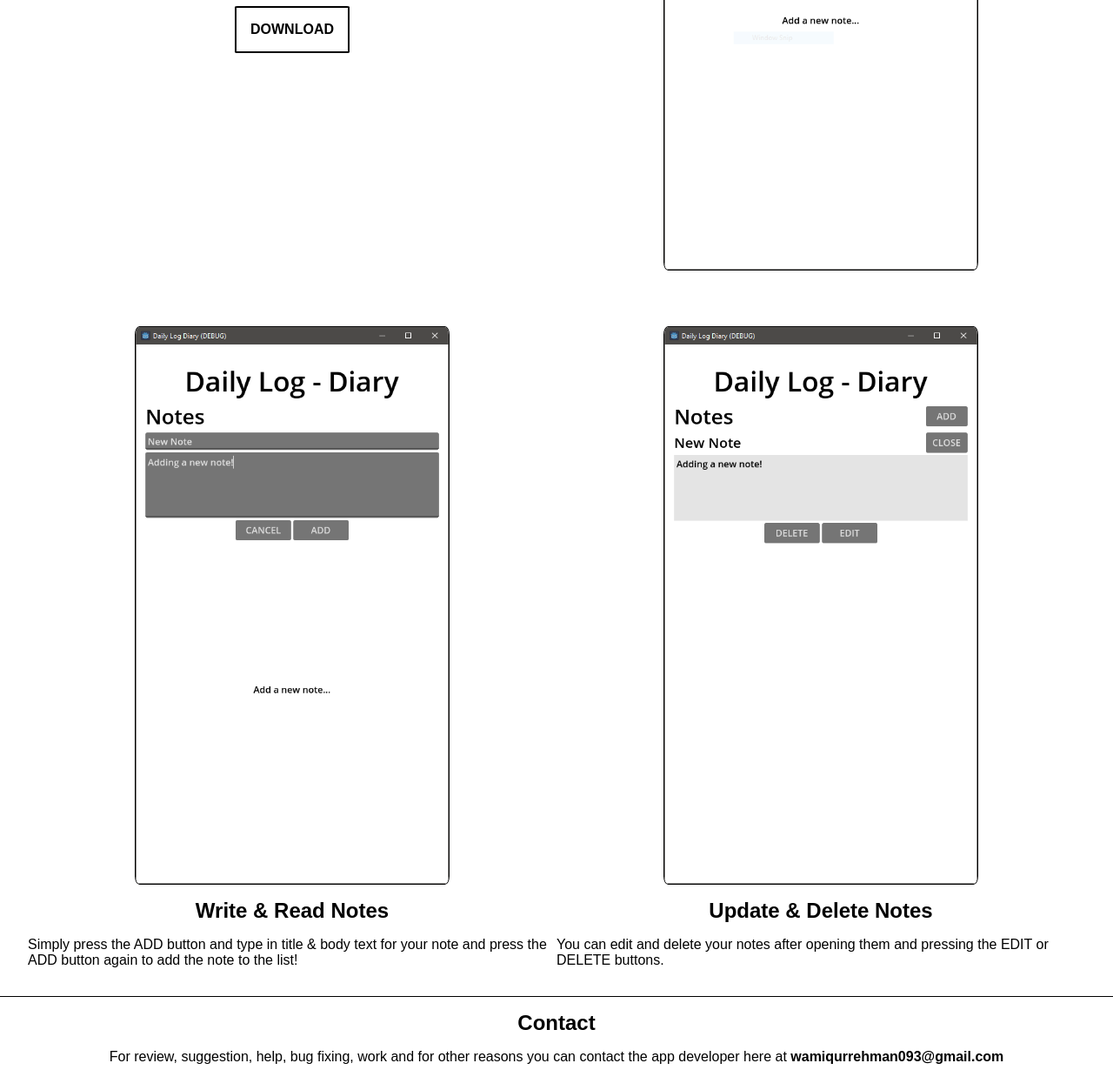
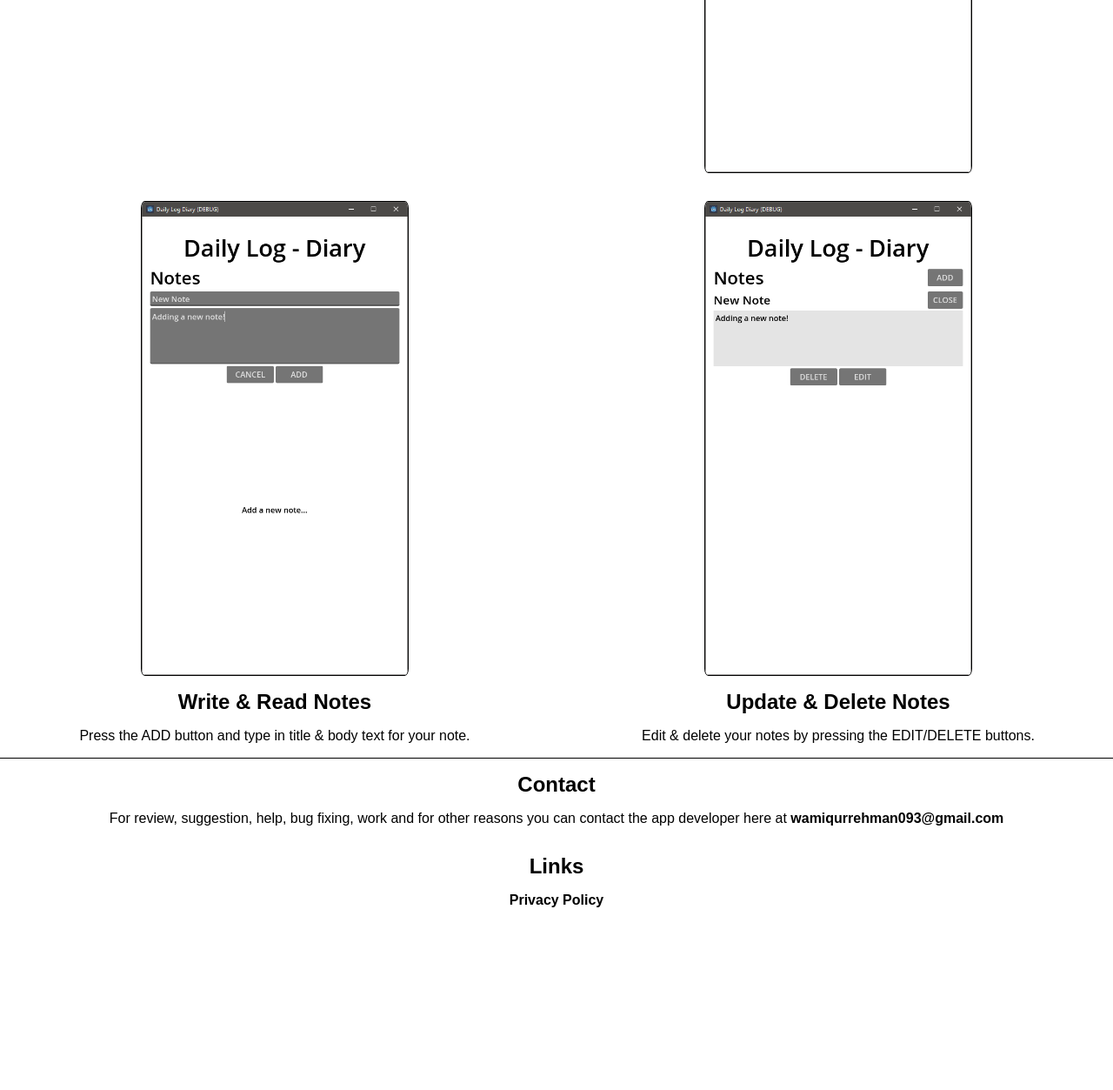
Before and after one commit to wamiqurrehman093/daily_log_diary, a plain HTML site: page index.html in a window 1280 px wide. Shown: the part 363-1616 px from the top of the page at 87% size. After the commit the page ends 1423 px from the top, so only its background shows below. Drawn offline with Linux system fonts and the light colour scheme.

Commit message:
responsivenes

```diff
--- a/index.html
+++ b/index.html
@@ -7,7 +7,8 @@
         <meta name="author" content="Wamiq Ur Rehman">
         <meta name="viewport" content="width=device-width, initial-scale=1.0">
         <title>Daily Log Diary</title>
-        <link rel="stylesheet" href="style.css">
+        <link rel="stylesheet" media="screen" href="style.css">
+        <link rel="stylesheet" media="screen and (max-width: 700px)" href="style_mobile.css">
     </head>
     <body>
         <header>
@@ -19,30 +20,29 @@
                 <a href="https://play.google.com/store/apps/details?id=com.wamiq.daily_log_diary" target="_blank">DOWNLOAD</a>
             </div>
             <div class="gallery">
-                <img src="images/home.PNG" width="360" height="640">
+                <img src="images/home.PNG" width="306" height="544">
             </div>
         </header>
         <div class="about">
             <div class="section">
                 <div class="gallery">
-                    <img src="images/new_note.PNG" width="360" height="640">
+                    <img src="images/new_note.PNG" width="306" height="544">
                 </div>
                 <div class="content">
                     <h2>Write & Read Notes</h2>
                     <p>
-                        Simply press the ADD button and type in title & body text for your note and press the ADD button again to add the note
-                        to the list!
+                        Press the ADD button and type in title & body text for your note.
                     </p>
                 </div>
             </div>
             <div class="section">
                 <div class="gallery">
-                    <img src="images/reading_note.PNG" width="360" height="640">
+                    <img src="images/reading_note.PNG" width="306" height="544">
                 </div>
                 <div class="content">
                     <h2>Update & Delete Notes</h2>
                     <p>
-                        You can edit and delete your notes after opening them and pressing the EDIT or DELETE buttons.
+                        Edit & delete your notes by pressing the EDIT/DELETE buttons.
                     </p>
                 </div>
             </div>
--- a/style.css
+++ b/style.css
@@ -1,6 +1,7 @@
 body {
     margin: 0;
     font-family: Haettenschweiler, 'Arial Narrow Bold', sans-serif;
+    text-align: center;
 }
 
 h1, h2, h3, p, a {
@@ -10,13 +11,15 @@ h1, h2, h3, p, a {
 header {
     display: grid;
     grid-template-columns: 1fr 1fr;
-    padding: 32px;
+    padding: 16px 0px;
+    gap: 16px;
 }
 
 .about {
     display: grid;
     grid-template-columns: 1fr 1fr;
-    padding: 32px;
+    padding: 16px 0px;
+    gap: 16px;
 }
 
 .section {
@@ -43,14 +46,14 @@ header {
     border-top: 1px solid black;
     display: grid;
     gap: 16px;
-    padding: 16px;
+    padding: 16px 0px;
     justify-items: center;
 }
 
 .links {
     display: grid;
     gap: 16px;
-    padding: 16px;
+    padding: 16px 0px;
     justify-items: center;
 }
 
--- /dev/null
+++ b/style_mobile.css
@@ -0,0 +1,7 @@
+header {
+    grid-template-columns: auto;
+}
+
+.about {
+    grid-template-columns: auto;
+}
```
